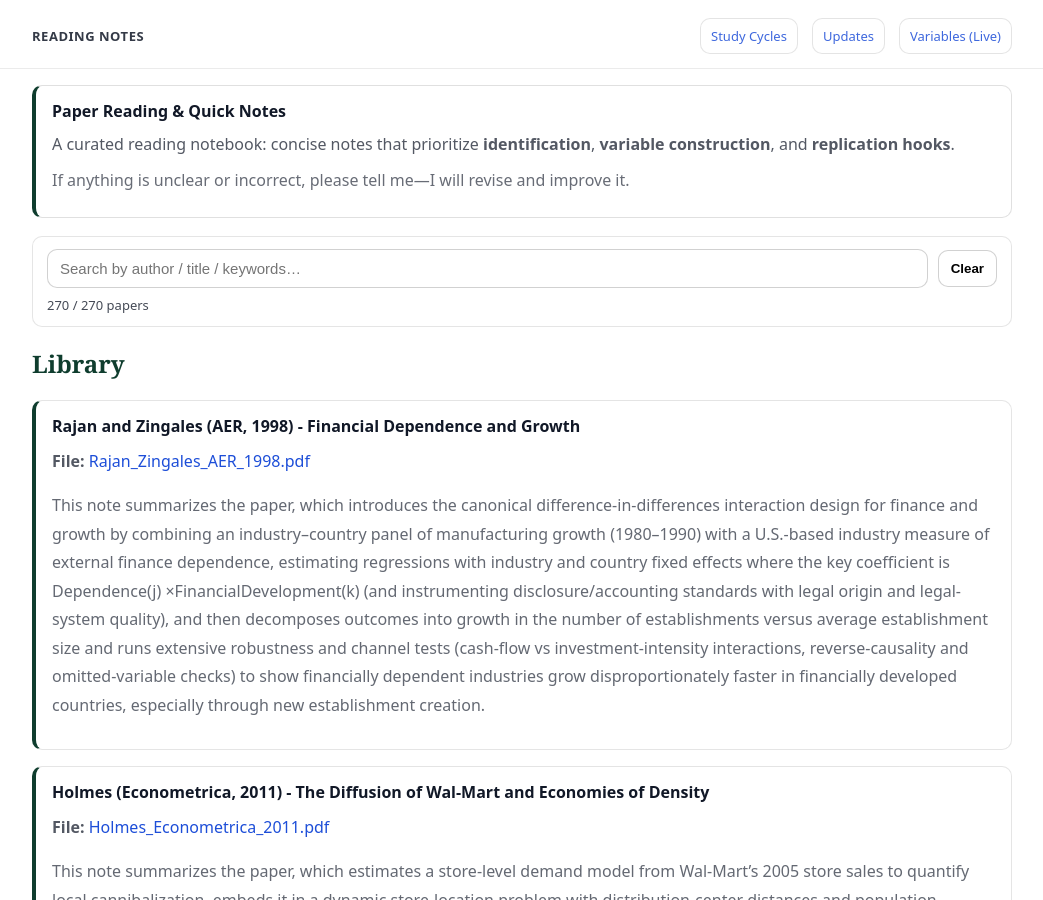
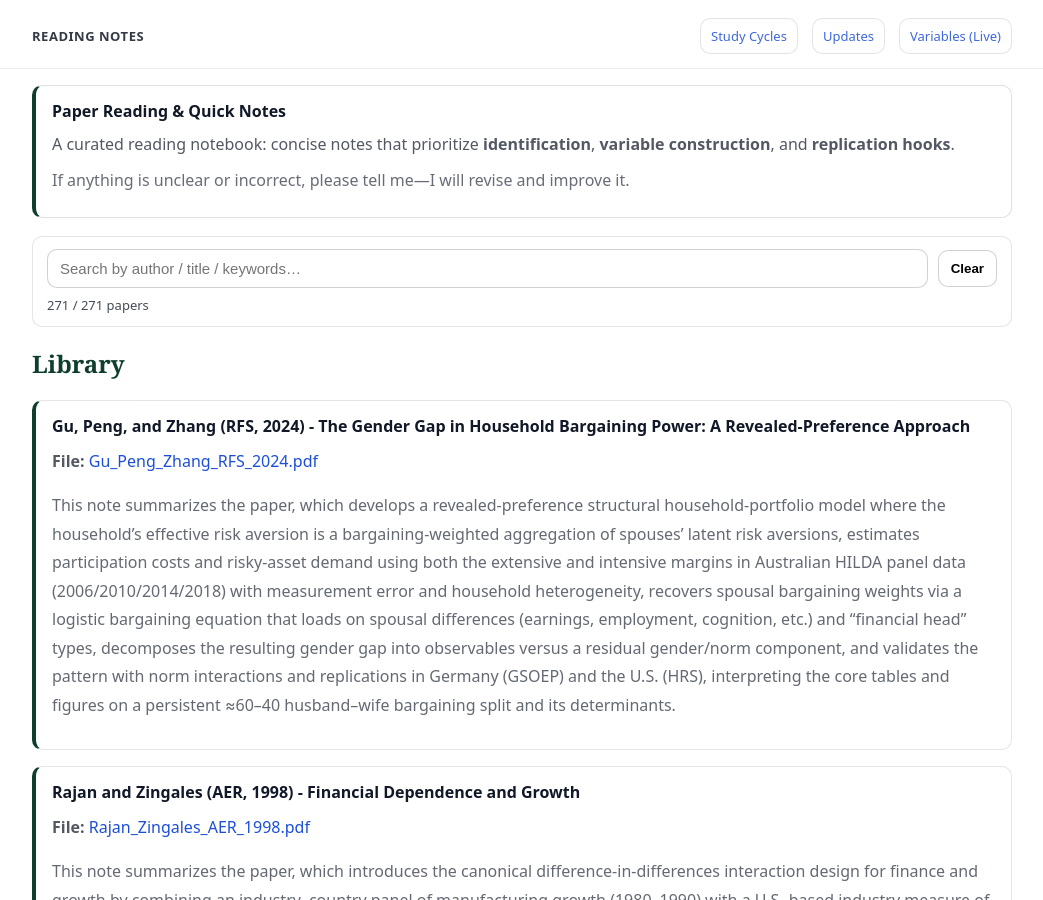
Before and after one commit to yaxinzn/study-archive, a Jekyll site: the page built from reading/index.md, in a window 1280 px wide and 900 px high. Shown: the whole window, without its empty margins (118-1161 px from the left). Built offline with Jekyll 4.4.1, drawn with Linux system fonts in a browser that asks for light colours.

Commit message:
Reading: add/update Gu_Peng_Zhang_RFS_2024.pdf

```diff
--- a/_data/reading.yml
+++ b/_data/reading.yml
@@ -1,3 +1,7 @@
+- title: "Gu, Peng, and Zhang (RFS, 2024) - The Gender Gap in Household Bargaining Power: A Revealed-Preference Approach"
+  file: "Gu_Peng_Zhang_RFS_2024.pdf"
+  desc: "This note summarizes the paper, which develops a revealed-preference structural household-portfolio model where the household’s effective risk aversion is a bargaining-weighted aggregation of spouses’ latent risk aversions, estimates participation costs and risky-asset demand using both the extensive and intensive margins in Australian HILDA panel data (2006/2010/2014/2018) with measurement error and household heterogeneity, recovers spousal bargaining weights via a logistic bargaining equation that loads on spousal differences (earnings, employment, cognition, etc.) and “financial head” types, decomposes the resulting gender gap into observables versus a residual gender/norm component, and validates the pattern with norm interactions and replications in Germany (GSOEP) and the U.S. (HRS), interpreting the core tables and figures on a persistent ≈60–40 husband–wife bargaining split and its determinants."
+
 - title: "Rajan and Zingales (AER, 1998) - Financial Dependence and Growth"
   file: "Rajan_Zingales_AER_1998.pdf"
   desc: "This note summarizes the paper, which introduces the canonical difference-in-differences interaction design for finance and growth by combining an industry–country panel of manufacturing growth (1980–1990) with a U.S.-based industry measure of external finance dependence, estimating regressions with industry and country fixed effects where the key coefficient is Dependence(j) ×FinancialDevelopment(k) (and instrumenting disclosure/accounting standards with legal origin and legal-system quality), and then decomposes outcomes into growth in the number of establishments versus average establishment size and runs extensive robustness and channel tests (cash-flow vs investment-intensity interactions, reverse-causality and omitted-variable checks) to show financially dependent industries grow disproportionately faster in financially developed countries, especially through new establishment creation."
```
Also changed, not shown: 1 other file.
